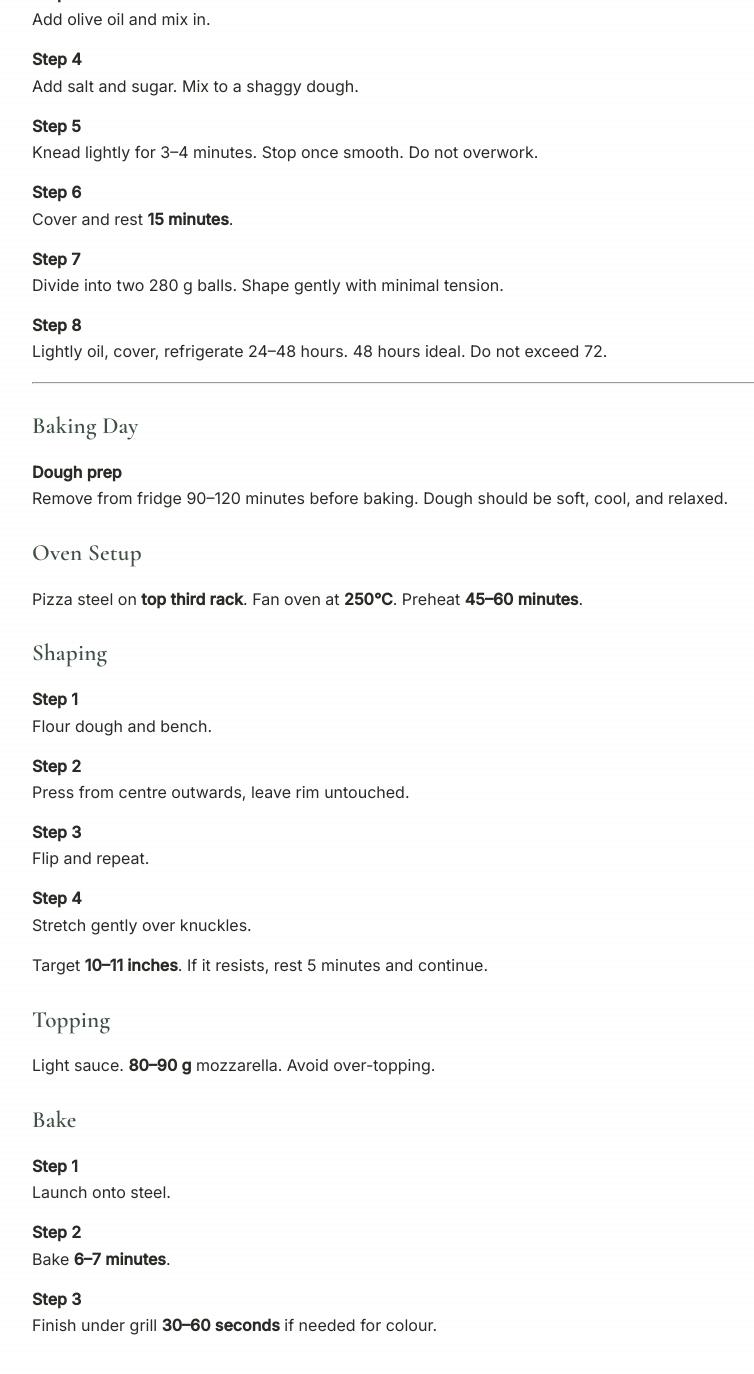
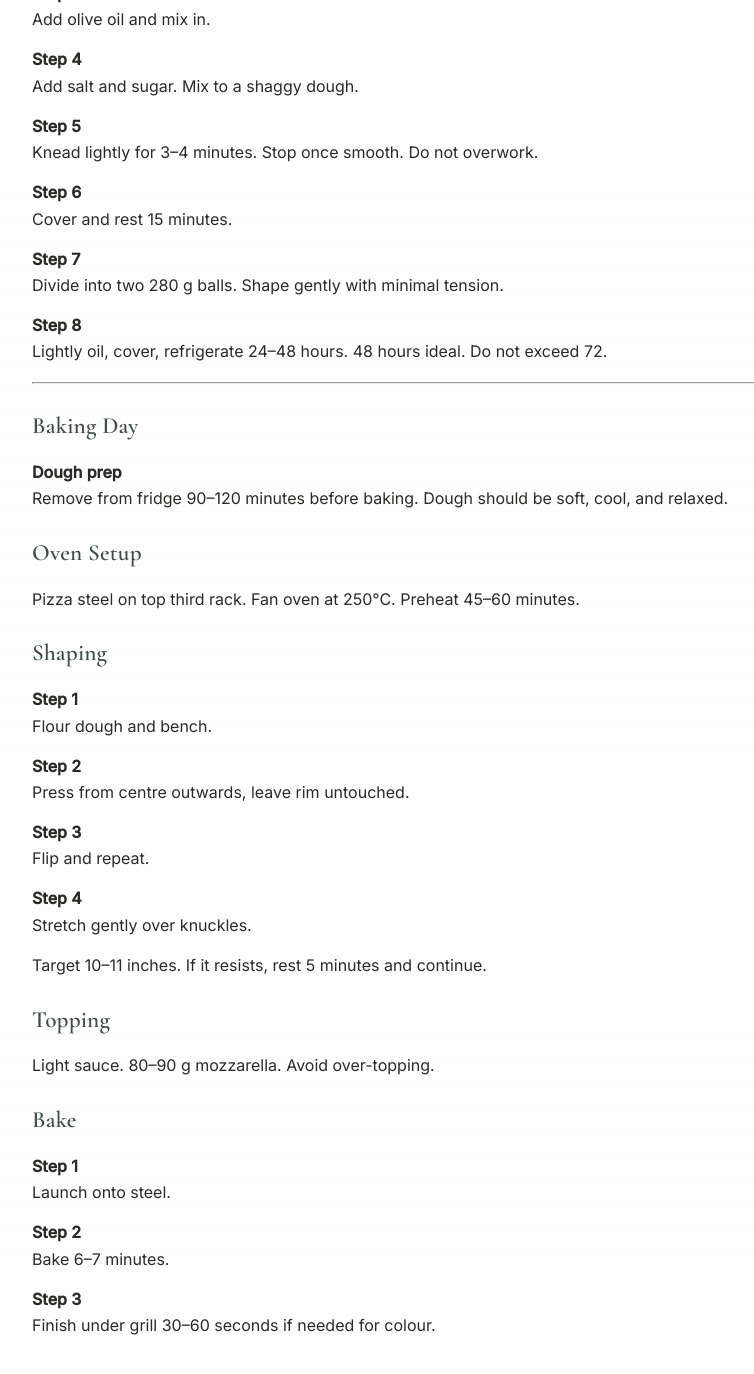
Before and after one commit to laccces/the-bread-machine, a Jekyll site: the page built from _recipes/pizza-dough.md, in a window 1280 px wide and 1400 px high, scrolled down 918 px. Shown: the top 1374 px of the window, without its empty margins (244-998 px from the left). Built offline with Jekyll 4.4.1, drawn with Linux system fonts in a browser that asks for light colours.

Commit message:
Recipe formatting

```diff
--- a/_recipes/pizza-dough.md
+++ b/_recipes/pizza-dough.md
@@ -86,7 +86,7 @@ Add salt and sugar. Mix to a shaggy dough.
 Knead lightly for 3–4 minutes. Stop once smooth. Do not overwork.
 
 **Step 6**
-Cover and rest **15 minutes**.
+Cover and rest 15 minutes.
 
 **Step 7**
 Divide into two 280 g balls. Shape gently with minimal tension.
@@ -103,7 +103,7 @@ Remove from fridge 90–120 minutes before baking. Dough should be soft, cool, a
 
 ## Oven Setup
 
-Pizza steel on **top third rack**. Fan oven at **250°C**. Preheat **45–60 minutes**.
+Pizza steel on top third rack. Fan oven at 250°C. Preheat 45–60 minutes.
 
 ## Shaping
 
@@ -119,11 +119,11 @@ Flip and repeat.
 **Step 4**
 Stretch gently over knuckles.
 
-Target **10–11 inches**. If it resists, rest 5 minutes and continue.
+Target 10–11 inches. If it resists, rest 5 minutes and continue.
 
 ## Topping
 
-Light sauce. **80–90 g** mozzarella. Avoid over-topping.
+Light sauce. 80–90 g mozzarella. Avoid over-topping.
 
 ## Bake
 
@@ -131,7 +131,7 @@ Light sauce. **80–90 g** mozzarella. Avoid over-topping.
 Launch onto steel.
 
 **Step 2**
-Bake **6–7 minutes**.
+Bake 6–7 minutes.
 
 **Step 3**
-Finish under grill **30–60 seconds** if needed for colour.
+Finish under grill 30–60 seconds if needed for colour.
```
